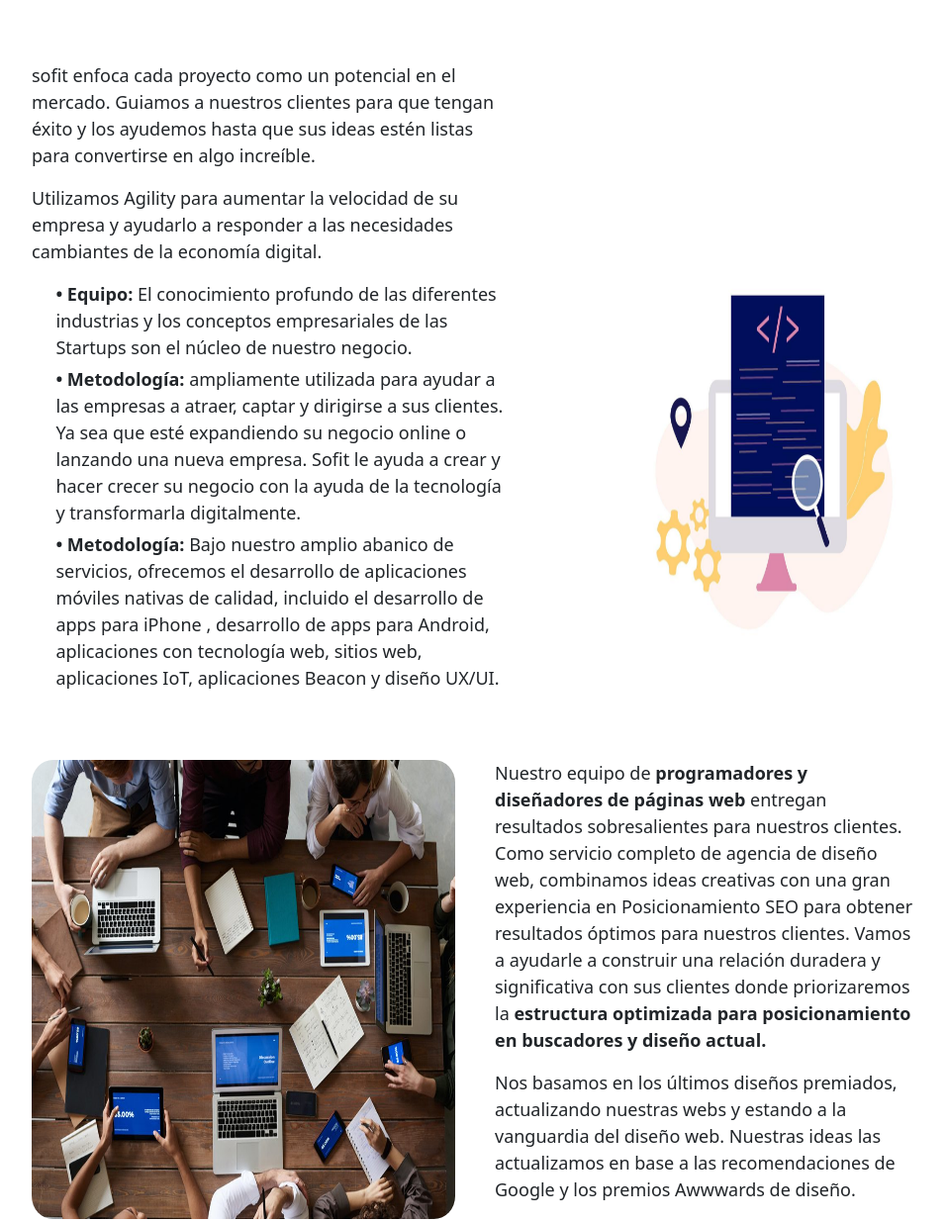
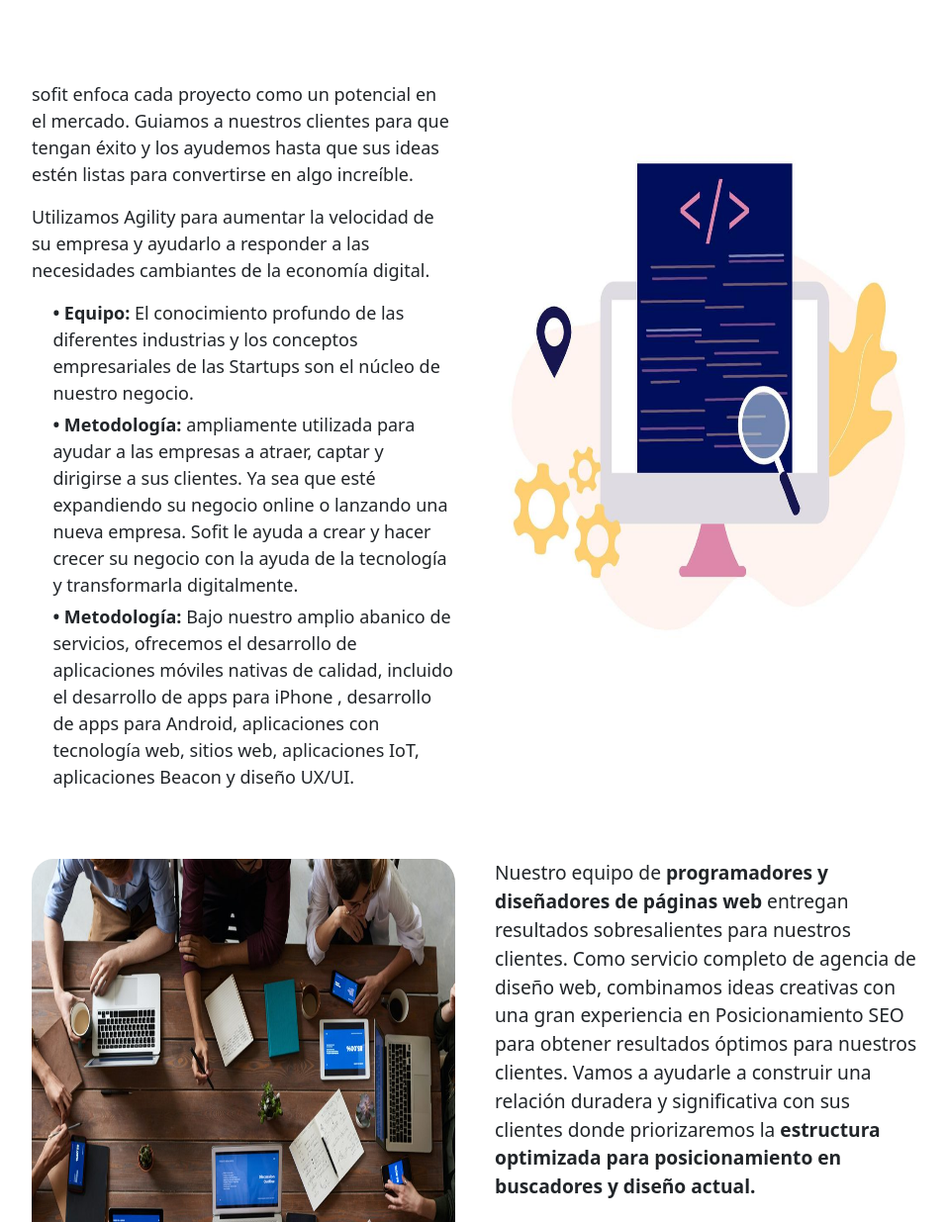
Before and after one commit to tomasalberti/proyecto-sistemas-, a plain HTML site: page secciones/nosotros.html in a window 1280 px wide. Shown: the part 288-1523 px from the top of the page at 99% size, without its empty margins (160-1117 px from the left). Drawn offline with nearby package versions, Linux system fonts and the light colour scheme.

Commit message:
nosotros responsive

```diff
--- a/styles/_nosotros.scss
+++ b/styles/_nosotros.scss
@@ -1,4 +1,158 @@
 .sobre-empresa{
+    margin-top:150px;
+    margin-left: 15%;
+    margin-right: 15%;
+    h1{
+
+        text-align: center;
+    }
+    p{
+
+        text-align: center;
+        margin-top:15px ;
+        margin-left: 10%;
+        margin-right:10% ;
+    }
+}
+
+.conte-empresa{
+    display: grid;
+    grid-template-columns: 1fr ;
+    grid-template-rows: 1fr 0.5fr;
+    grid-column-gap: 40px;
+    grid-template-areas:
+     "."
+     ".";
+    grid-row-gap: 0px;
+    margin-left:15% ;
+    margin-right:15% ;
+    margin-top:5%;
+    margin-bottom: 5%;
+
+    .conte-pempresa{
+        margin-top:5%;
+        font-size: medium;
+
+
+    }
+    #p-empresa{
+        margin-left:5% ;
+        margin-top: 0px;
+        margin-bottom:5px ;
+    }
+    .conte-img-empresa{
+        display: flex;
+        margin-top: 5%;
+
+
+    }
+    #img-empresa{
+        border-radius: 5%;
+        width:100%;
+        height:90%;
+        margin-right:5% ;
+    }
+}
+
+
+
+.empresa{
+    display: grid;
+    grid-template-columns: 1fr ;
+    grid-template-rows: 0.2fr 1fr 1fr 0.5fr;
+    grid-column-gap: 40px;
+    grid-row-gap: 30px;
+    grid-template-areas:
+     "."
+     "."
+     "."
+     ".";
+    margin-left:15% ;
+    margin-right:15% ;
+    margin-top:5%;
+    margin-bottom: 5%;
+    .text-empresa{
+
+        margin-top:0%;
+        font-size: medium;
+    }
+    .empresa-img-conte{
+        display: flex;
+        align-items: flex-end;
+
+
+
+    }
+    #empresa-img{
+        border-radius: 5%;
+        width:100%;
+        height:90%;
+
+    }
+}
+
+
+#img-empre{
+    border-radius: 5%;
+        width:100%;
+        height:100%;
+
+}
+@media (min-width:1024px){
+
+    .conte-empresa{
+        display: grid;
+        grid-template-columns: 1fr 1fr ;
+        grid-template-rows: 1fr ;
+        grid-column-gap: 40px;
+        grid-template-areas:
+         ". ."
+         ;
+        grid-row-gap: 0px;
+        margin-left:15% ;
+        margin-right:15% ;
+        margin-top:5%;
+        margin-bottom: 5%;
+        .conte-pempresa{
+            margin-top:5%;
+            font-size: large;
+
+
+        }
+    }
+    .empresa{
+        display: grid;
+        grid-template-columns: 1fr 1fr ;
+        grid-template-rows:1fr 1fr;
+        grid-column-gap: 40px;
+        grid-row-gap: 30px;
+        grid-template-areas:
+         ". ."
+         ". ."
+         ;
+        margin-left:15% ;
+        margin-right:15% ;
+        margin-top:5%;
+        margin-bottom: 5%;
+        .text-empresa{
+
+            margin-top:0%;
+            font-size: larger;
+        }
+        .empresa-img-conte{
+            display: flex;
+            align-items: flex-start;
+
+        }
+        #empresa-img{
+            border-radius: 5%;
+            width:100%;
+            height:90%;
+
+        }
+
+    }
+/*.sobre-empresa{
     margin-top:10% ;
     margin-left: 15%;
     margin-right: 15%;
@@ -96,4 +250,5 @@
         width:100%;
         height:100%;
 
+}*/
 }
```
Also changed, not shown: estilos/styles.css, 1 other file.
